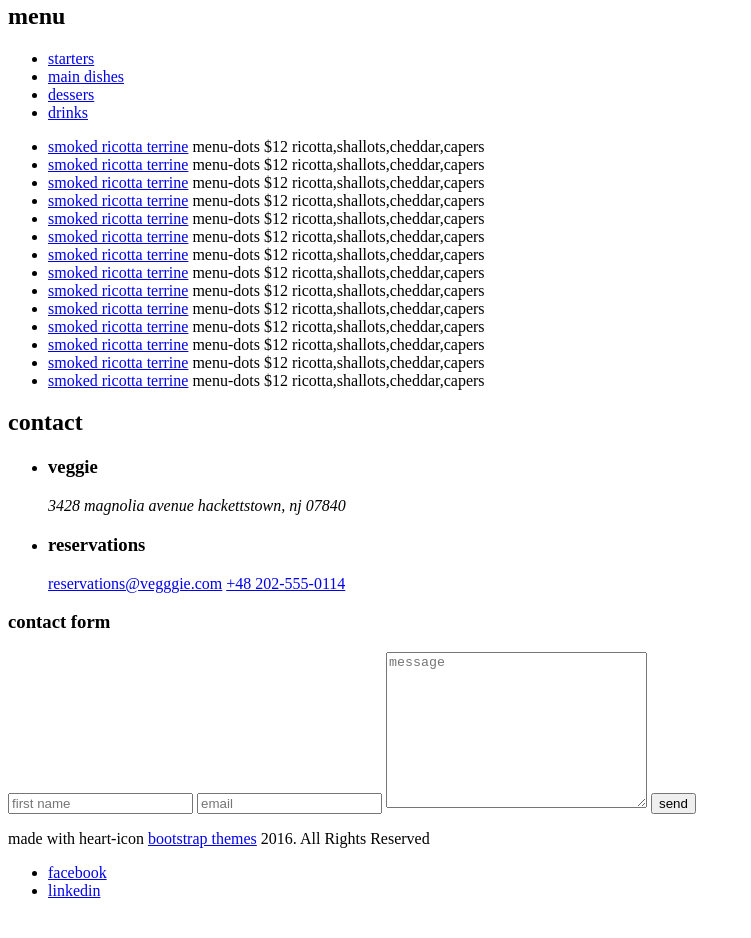
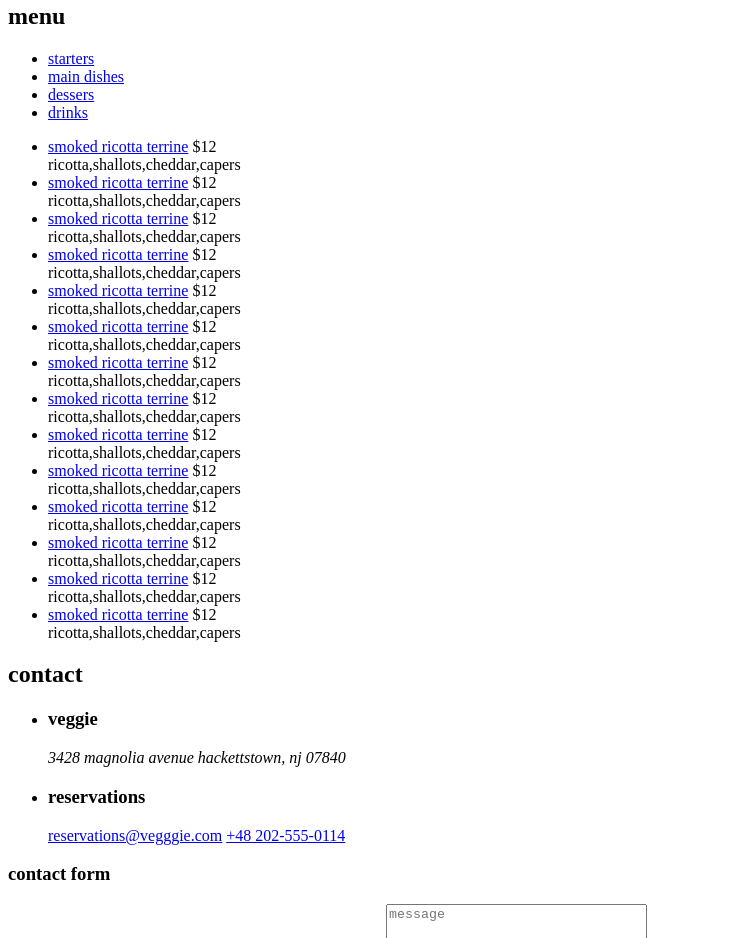
Before and after one commit to HimanshuAxioned/Template2.github.io, a plain HTML site: page index.html in a window 1280 px wide. Shown: the part 2718-3656 px from the top of the page, without its empty margins (0-751 px from the left). Before the commit the page ends 3634 px from the top, so only its background shows below. Drawn offline with Linux system fonts and the light colour scheme.

Commit message:
Changed span to div in section  menu

```diff
--- a/index.html
+++ b/index.html
@@ -158,115 +158,101 @@
         <!--staters menu-->
         <ul class="menu-starters">
           <li>
-            <span>
+            <div>
               <a href="#FIXME">smoked ricotta terrine</a>
-              <span class="menu-dots">menu-dots</span>
               <span>$12</span>
-            </span>
+            </div>
             <span class="menu-subtitle">ricotta,shallots,cheddar,capers</span>
           </li>
           <li>
-            <span>
+            <div>
               <a href="#FIXME">smoked ricotta terrine</a>
-              <span class="menu-dots">menu-dots</span>
               <span>$12</span>
-            </span>
+            </div>
             <span class="menu-subtitle">ricotta,shallots,cheddar,capers</span>
           </li>
           <li>
-            <span>
+            <div>
               <a href="#FIXME">smoked ricotta terrine</a>
-              <span class="menu-dots">menu-dots</span>
               <span>$12</span>
-            </span>
+            </div>
             <span class="menu-subtitle">ricotta,shallots,cheddar,capers</span>
           </li>
           <li>
-            <span>
+            <div>
               <a href="#FIXME">smoked ricotta terrine</a>
-              <span class="menu-dots">menu-dots</span>
               <span>$12</span>
-            </span>
+            </div>
             <span class="menu-subtitle">ricotta,shallots,cheddar,capers</span>
           </li>
           <li>
-            <span>
+            <div>
               <a href="#FIXME">smoked ricotta terrine</a>
-              <span class="menu-dots">menu-dots</span>
               <span>$12</span>
-            </span>
+            </div>
             <span class="menu-subtitle">ricotta,shallots,cheddar,capers</span>
           </li>
           <li>
-            <span>
+            <div>
               <a href="#FIXME">smoked ricotta terrine</a>
-              <span class="menu-dots">menu-dots</span>
               <span>$12</span>
-            </span>
+            </div>
             <span class="menu-subtitle">ricotta,shallots,cheddar,capers</span>
           </li>
           <li>
-            <span>
+            <div>
               <a href="#FIXME">smoked ricotta terrine</a>
-              <span class="menu-dots">menu-dots</span>
               <span>$12</span>
-            </span>
+            </div>
             <span class="menu-subtitle">ricotta,shallots,cheddar,capers</span>
           </li>
           <li>
-            <span>
+            <div>
               <a href="#FIXME">smoked ricotta terrine</a>
-              <span class="menu-dots">menu-dots</span>
               <span>$12</span>
-            </span>
+            </div>
             <span class="menu-subtitle">ricotta,shallots,cheddar,capers</span>
           </li>
           <li>
-            <span>
+            <div>
               <a href="#FIXME">smoked ricotta terrine</a>
-              <span class="menu-dots">menu-dots</span>
               <span>$12</span>
-            </span>
+            </div>
             <span class="menu-subtitle">ricotta,shallots,cheddar,capers</span>
           </li>
           <li>
-            <span>
+            <div>
               <a href="#FIXME">smoked ricotta terrine</a>
-              <span class="menu-dots">menu-dots</span>
               <span>$12</span>
-            </span>
+            </div>
             <span class="menu-subtitle">ricotta,shallots,cheddar,capers</span>
           </li>
           <li>
-            <span>
+            <div>
               <a href="#FIXME">smoked ricotta terrine</a>
-              <span class="menu-dots">menu-dots</span>
               <span>$12</span>
-            </span>
+            </div>
             <span class="menu-subtitle">ricotta,shallots,cheddar,capers</span>
           </li>
           <li>
-            <span>
+            <div>
               <a href="#FIXME">smoked ricotta terrine</a>
-              <span class="menu-dots">menu-dots</span>
               <span>$12</span>
-            </span>
+            </div>
             <span class="menu-subtitle">ricotta,shallots,cheddar,capers</span>
           </li>
           <li>
-            <span>
+            <div>
               <a href="#FIXME">smoked ricotta terrine</a>
-              <span class="menu-dots">menu-dots</span>
               <span>$12</span>
-            </span>
+            </div>
             <span class="menu-subtitle">ricotta,shallots,cheddar,capers</span>
           </li>
           <li>
-            <span>
+            <div>
               <a href="#FIXME">smoked ricotta terrine</a>
-              <span class="menu-dots">menu-dots</span>
               <span>$12</span>
-            </span>
+            </div>
             <span class="menu-subtitle">ricotta,shallots,cheddar,capers</span>
           </li>
         </ul>
```
